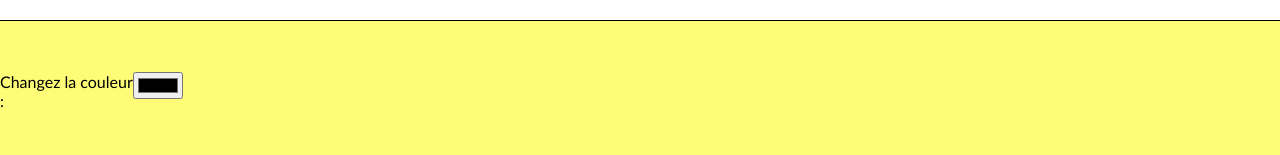
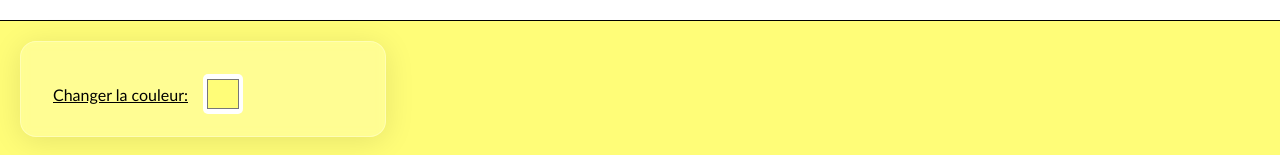
Before and after one commit to sAkaD0/CV, a plain HTML site: page index.html in a window 1280 px wide. Shown: the part 1016-1171 px from the top of the page. Drawn offline with Linux system fonts and the light colour scheme.

Commit message:
Custom Input Color

```diff
--- a/anim.js
+++ b/anim.js
@@ -9,6 +9,7 @@ function changeColor(){
     let color = inputColor.value;
     let tagH2 = document.getElementsByTagName("h2");
     let tagH1 = document.getElementsByTagName("h1");
+    let tagLabel = document.getElementsByTagName("label");
     let h2b = document.getElementById("border");
     let code = color.substr(1);
 
@@ -25,6 +26,9 @@ function changeColor(){
         }
 
         h2b.style.borderBottom = "2px solid white";
+        for(let label of tagLabel){
+            label.style.color ="white";
+            }
     }
     //Tester to know if the color is to light
     else if (r+g+b > 250){
@@ -37,6 +41,10 @@ function changeColor(){
         }
 
         h2b.style.borderBottom = "2px solid black";
+
+        for(let label of tagLabel){
+        label.style.color ="black";
+        }
     }
     //Change the color
     for(let element of elements){
--- a/index.html
+++ b/index.html
@@ -137,9 +137,9 @@
         </main>
 
         <footer class="color">
-                <span>Changez la couleur : </span>
             <form>
-                <input type="color" id="choixCouleur" oninput="changeColor()" value="">
+                <label>Changer la couleur: </label>
+                <input type="color" id="choixCouleur" oninput="changeColor()" onclick="changeColor()" value="#fffd78">
             </form>
         </footer>
 </body>
--- a/style.css
+++ b/style.css
@@ -107,16 +107,38 @@ footer{
     border-top: 1px solid;
     margin-top: 20px;
     height: 133.893px;
-    display: grid;
-    align-content: center;
-    grid-template-columns: 133px 1fr;
 }
 
-footer span{
-    display: block;
-    width: 133px;
-    height: 32px;
-    align-self: center;
+form {
+    display:grid;
+    grid-template-columns: 150px 1fr;
+    align-items: center;
+    margin-top:20px ;
+    background: rgba(255, 255, 255, 0.2);
+    border-radius: 16px;
+    box-shadow: 0 4px 30px rgba(0, 0, 0, 0.1);
+    backdrop-filter: blur(5px);
+    border: 1px solid rgba(255, 255, 255, 0.3);
+    width: 300px;
+    height: 30px;
+    padding: 32px;
+    margin-left: 20px;
+}
+
+label{
+    text-decoration: underline;
+}
+
+input[type="color"] {
+    background-color: white;
+    border: none;
+    border-radius: 5px;
+    height: 40px;
+    width: 40px;
+    transition: 0.3s;
+}
+input[type="color"]:hover {
+    background-color: deepskyblue;
 }
 
 @media print{
```
